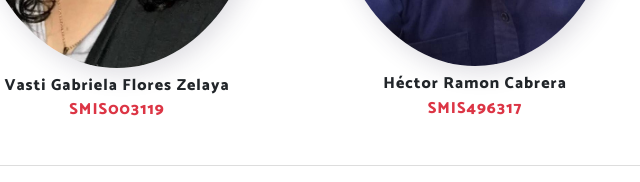
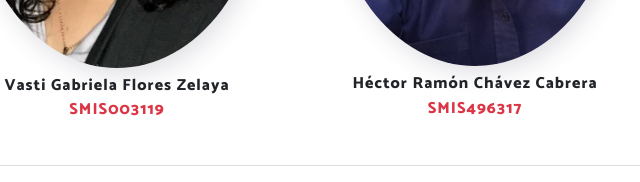
Before and after one commit to vasga-floze/portfolio-ie, a plain HTML site: page about.html in a window 1280 px wide. Shown: the part 789-971 px from the top of the page, 523-1163 px from the left. Drawn offline with Linux system fonts and the light colour scheme.

Commit message:
update name

```diff
--- a/about.html
+++ b/about.html
@@ -97,7 +97,7 @@
                 <div class="col">
                     <div class="serve-grid test-gd mt-4">
                         <img src="images/t1.jpg" alt="" class="img-fluid image1">
-                        <h6 class="mt-2 text-center"><b>Héctor Ramon Cabrera</b></h6>
+                        <h6 class="mt-2 text-center"><b>Héctor Ramón Chávez Cabrera</b></h6>
                         <p class="text-danger text-center"><b>SMIS496317</b></p>
                     </div>
                 </div>
```
